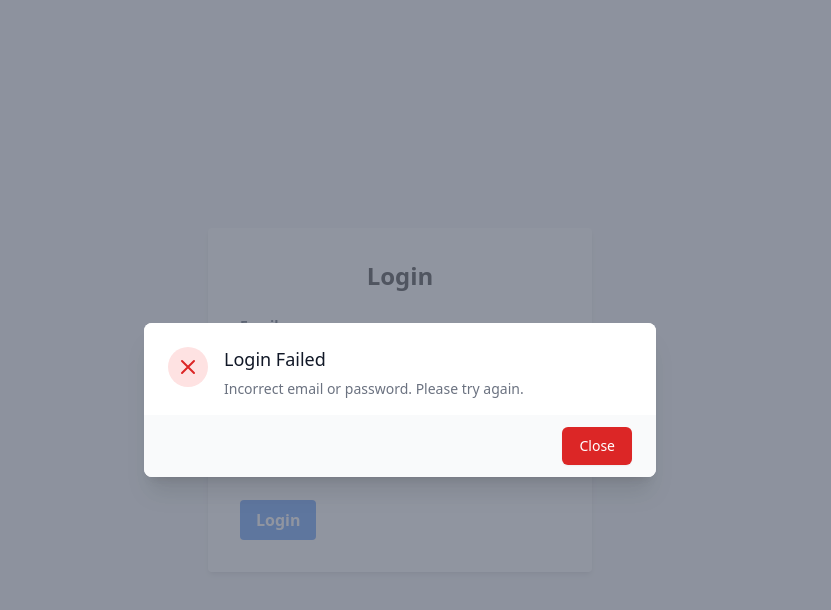
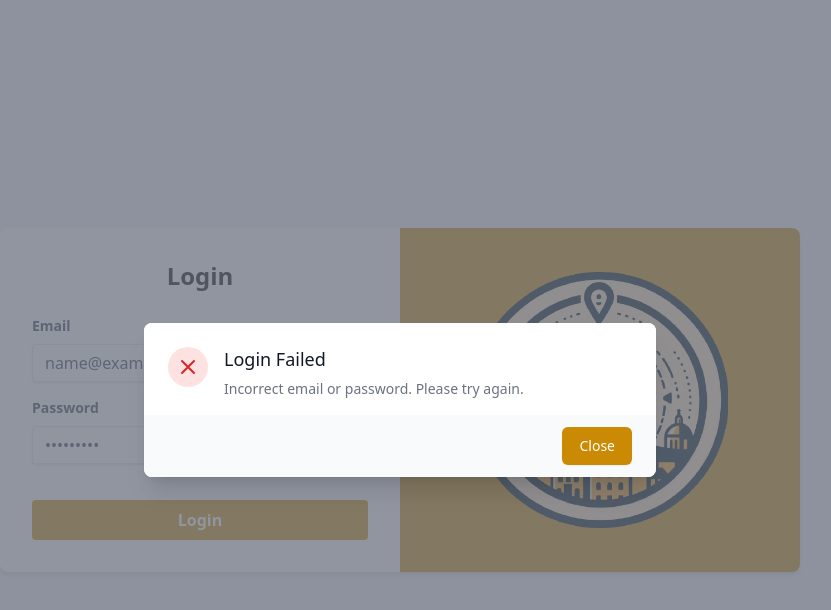
Before and after one commit to cas-4/frontend, a React (Vite) app: page /login in a window 1280 px wide. Both pictures are taken after typing "name@example.com", "Sample123" into the empty fields and a click on the button "Login". Shown: the top 610 px of the page, without its empty margins (240-1071 px from the left). Built offline with nearby package versions, Linux system fonts and the light colour scheme; no server answers.

Commit message:
Updated Login, added Logout component, added images

```diff
--- a/package.json
+++ b/package.json
@@ -15,12 +15,15 @@
     "@graphql-codegen/typescript-operations": "^4.2.3",
     "@graphql-codegen/typescript-react-apollo": "^4.3.0",
     "@parcel/watcher": "^2.4.1",
+    "@types/leaflet": "^1.9.12",
     "autoprefixer": "^10.4.20",
     "graphql": "^16.9.0",
     "jwt-decode": "^4.0.0",
+    "leaflet": "^1.9.4",
     "postcss": "^8.4.44",
     "react": "^18.3.1",
     "react-dom": "^18.3.1",
+    "react-leaflet": "^4.2.1",
     "react-router-dom": "^6.26.1",
     "tailwindcss": "^3.4.10"
   },
--- a/src/components/Login.tsx
+++ b/src/components/Login.tsx
@@ -9,7 +9,7 @@ const LOGIN_MUTATION = gql`
       userId
     }
   }
-`
+`;
 
 interface LoginResponse {
   login: {
@@ -44,11 +44,8 @@ const Login: React.FC = () => {
       const userId = response.data?.login.userId;
 
       if (accessToken && userId) {
-        // Save accessToken, userId, and userName to localStorage
         localStorage.setItem('accessToken', accessToken);
         localStorage.setItem('userId', userId);
-
-        // Redirect to the dashboard
         navigate('/dashboard');
       } else {
         setShowErrorModal(true);
@@ -59,9 +56,11 @@ const Login: React.FC = () => {
   };
 
   return (
-    <div className="flex justify-center items-center h-screen bg-gray-100">
-      <form onSubmit={handleSubmit} className="bg-white p-8 rounded shadow-md w-full max-w-sm">
+    <div className="flex justify-center items-center h-screen bg-gray-100 p-4">
+      <div className="bg-white shadow-md rounded-lg overflow-hidden w-full max-w-screen-md flex" style={{ margin: 'auto', maxWidth: '800px' }}>
+        <div className="w-full md:w-1/2 p-8 flex flex-col justify-center">
           <h2 className="text-2xl font-bold mb-6 text-center">Login</h2>
+          <form onSubmit={handleSubmit}>
             <div className="mb-4">
               <label className="block text-gray-700 text-sm font-bold mb-2" htmlFor="email">
                 Email
@@ -92,22 +91,23 @@ const Login: React.FC = () => {
               <button
                 type="submit"
                 disabled={loading}
-            className="bg-blue-500 hover:bg-blue-700 text-white font-bold py-2 px-4 rounded focus:outline-none focus:shadow-outline"
+                className="bg-yellow-600 hover:bg-orange-700 text-white font-bold py-2 px-4 rounded focus:outline-none focus:shadow-outline w-full"
               >
                 {loading ? 'Logging in...' : 'Login'}
               </button>
             </div>
           </form>
+        </div>
+
+        <div className="hidden md:flex w-1/2 items-center justify-center bg-yellow-600 p-8">
+          <img src='./CAS.png' alt="Project Logo" className="max-w-full max-h-64" />
+        </div>
+      </div>
 
       {showErrorModal && (
-        <div className="fixed z-10 inset-0 overflow-y-auto">
-          <div className="flex items-end justify-center min-h-screen pt-4 px-4 pb-20 text-center sm:block sm:p-0">
-            <div className="fixed inset-0 transition-opacity" aria-hidden="true">
+        <div className="fixed inset-0 flex items-center justify-center z-10">
           <div className="absolute inset-0 bg-gray-500 opacity-75"></div>
-            </div>
-
-            <span className="hidden sm:inline-block sm:align-middle sm:h-screen" aria-hidden="true">&#8203;</span>
-            <div className="inline-block align-bottom bg-white rounded-lg text-left overflow-hidden shadow-xl transform transition-all sm:my-8 sm:align-middle sm:max-w-lg sm:w-full">
+          <div className="bg-white rounded-lg overflow-hidden shadow-xl transform transition-all sm:max-w-lg sm:w-full">
             <div className="bg-white px-4 pt-5 pb-4 sm:p-6 sm:pb-4">
               <div className="sm:flex sm:items-start">
                 <div className="mx-auto flex-shrink-0 flex items-center justify-center h-12 w-12 rounded-full bg-red-100 sm:mx-0 sm:h-10 sm:w-10">
@@ -130,12 +130,11 @@ const Login: React.FC = () => {
             <div className="bg-gray-50 px-4 py-3 sm:px-6 sm:flex sm:flex-row-reverse">
               <button
                 type="button"
-                  className="w-full inline-flex justify-center rounded-md border border-transparent shadow-sm px-4 py-2 bg-red-600 text-base font-medium text-white hover:bg-red-700 focus:outline-none focus:ring-2 focus:ring-offset-2 focus:ring-red-500 sm:ml-3 sm:w-auto sm:text-sm"
+                className="w-full inline-flex justify-center rounded-md border border-transparent shadow-sm px-4 py-2 bg-yellow-600 text-base font-medium text-white hover:bg-orange-700 focus:outline-none focus:ring-2 focus:ring-offset-2 focus:ring-red-500 sm:ml-3 sm:w-auto sm:text-sm"
                 onClick={() => setShowErrorModal(false)}
               >
                 Close
               </button>
-              </div>
             </div>
           </div>
         </div>
--- /dev/null
+++ b/src/components/Logout.tsx
@@ -0,0 +1,18 @@
+// Logout.tsx
+import React, { useEffect } from 'react';
+import { useNavigate } from 'react-router-dom';
+
+export default function Logout() {
+  const navigate = useNavigate();
+
+  useEffect(() => {
+    // Clear localStorage
+    localStorage.removeItem('accessToken');
+    localStorage.removeItem('userId');
+
+    // Redirect to login
+    navigate('/login');
+  }, [navigate]);
+
+  return <p>Logging out...</p>;
+}
```
Also changed, not shown: public/CAS.png (added), 1 other file (tests, documents, lock files or other folders). Lines whose indentation alone changed are shown as unchanged.
